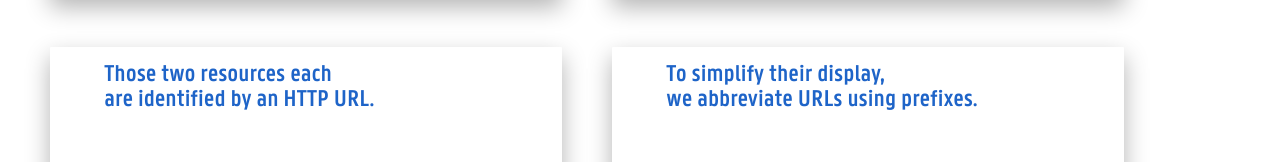
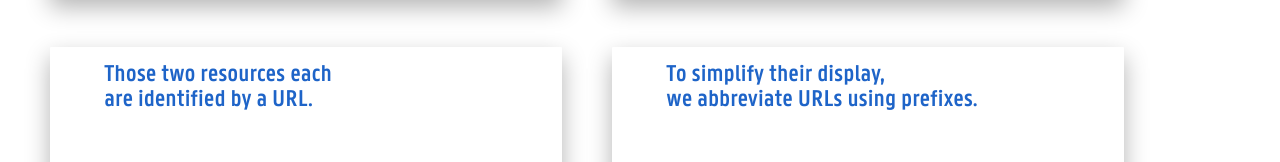
Before and after one commit to RubenVerborgh/Semantic-Web-Reasoning, a website: page index.html in a window 1280 px wide. Shown: the part 1429-1591 px from the top of the page. Drawn offline with Linux system fonts and the light colour scheme; no server answers; files whose address does not match are found by name.

Commit message:
Drop the HTTP. Just URL. It's cleaner.
https://www.youtube.com/watch?v=PEgk2v6KntY

```diff
--- a/index.html
+++ b/index.html
@@ -87,7 +87,7 @@
   <div class="slide" id="linked-data-uri">
     <h2>
       Those two resources each<br>
-      are identified by an HTTP URL.
+      are identified by a URL.
     </h2>
     <iframe class="graph" src="images/tim-ted-uri.html"></iframe>
   </div>
```
